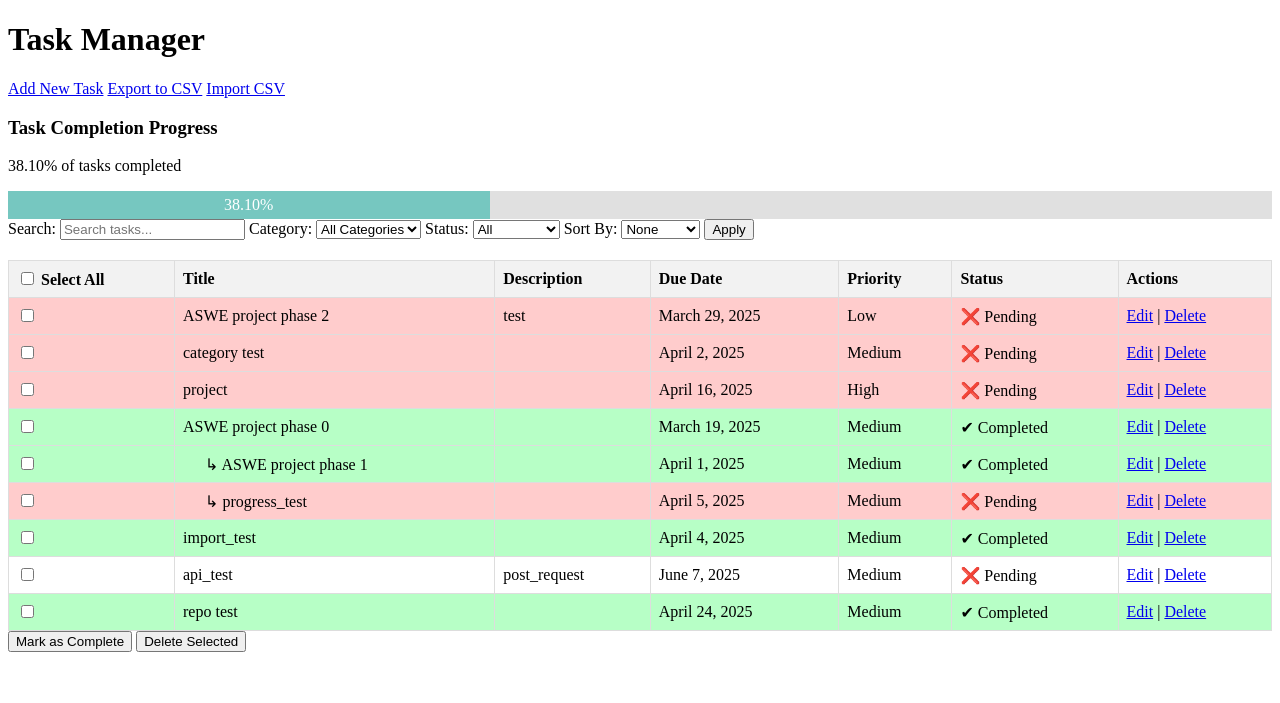
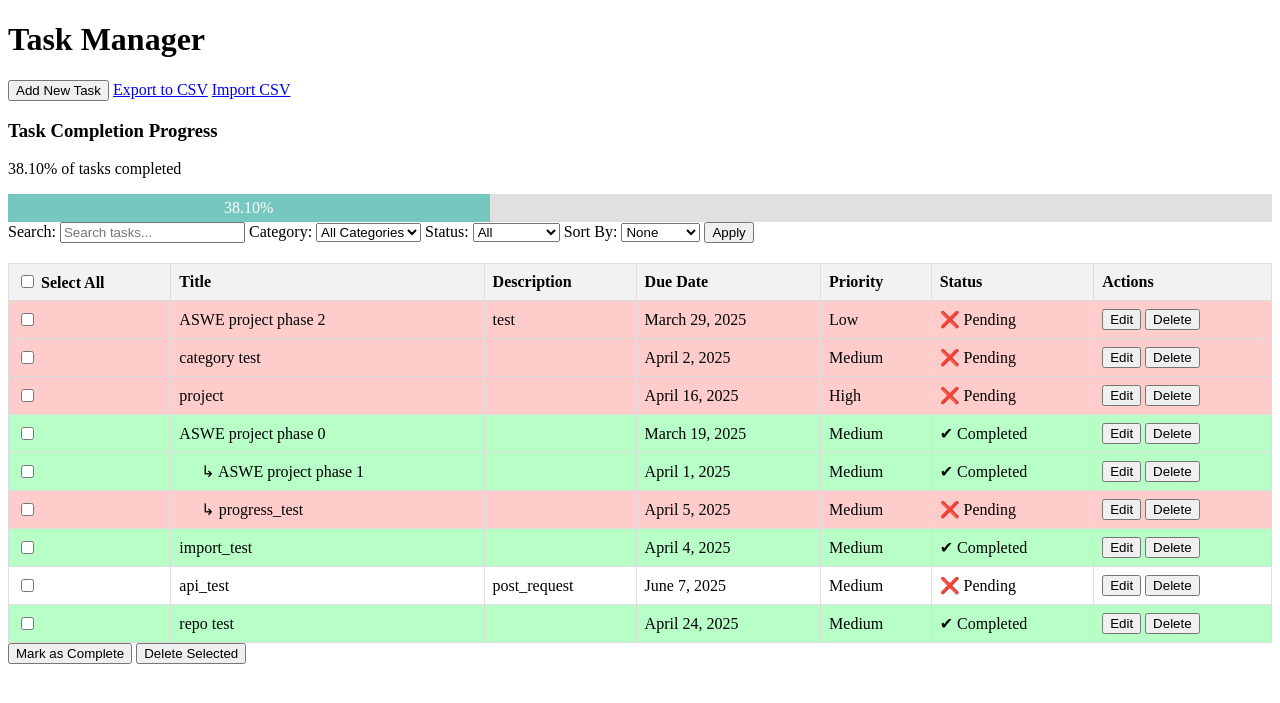
Before and after one commit to ShroukS/Django-Task-Manager, a Django app: page / in a window 1280 px wide. Shown: the top 703 px of the page. Run offline with Django 5.2, Linux system fonts and the light colour scheme; data comes from the database, SQL or seed files in the repository.

Commit message:
minor change to the edit, delete, and add new task buttons

```diff
--- a/tasks/templates/tasks/task_list.html
+++ b/tasks/templates/tasks/task_list.html
@@ -33,7 +33,10 @@
 
     <div>
         <!-- Add New Task Button -->
-        <a href="{% url 'task_create' %}" class="btn">Add New Task</a>
+        {% comment %} <a href="{% url 'task_create' %}" class="btn">Add New Task</a> {% endcomment %}
+        <form action="{% url 'task_create' %}" method="get" style="display: inline;">
+            <button type="submit" class="btn">Add New Task</button>
+        </form>
 
         <!-- Export to CSV Button -->
         <a href="{% url 'export_tasks_csv' %}" class="btn">Export to CSV</a>
@@ -116,8 +119,13 @@
                         <td>{{ task.get_priority_display }}</td>
                         <td>{% if task.completed %}✔ Completed{% else %}❌ Pending{% endif %}</td>
                         <td>
-                            <a href="{% url 'task_edit' task.id %}">Edit</a> |
-                            <a href="{% url 'task_delete' task.id %}">Delete</a>
+                            <form method="get" action="{% url 'task_edit' task.id %}" style="display:inline;">
+                                <button type="submit" class="btn btn-primary">Edit</button>
+                            </form>
+                            <form method="get" action="{% url 'task_delete' task.id %}" style="display:inline;">
+                                {% csrf_token %}
+                                <button type="submit" class="btn btn-danger">Delete</button>
+                            </form>
                         </td>
                     </tr>
 
@@ -136,8 +144,13 @@
                         <td>{{ subtask.get_priority_display }}</td>
                         <td>{% if subtask.completed %}✔ Completed{% else %}❌ Pending{% endif %}</td>
                         <td>
-                            <a href="{% url 'task_edit' subtask.id %}">Edit</a> |
-                            <a href="{% url 'task_delete' subtask.id %}">Delete</a>
+                            <form method="get" action="{% url 'task_edit' task.id %}" style="display:inline;">
+                                <button type="submit" class="btn btn-primary">Edit</button>
+                            </form>
+                            <form method="get" action="{% url 'task_delete' task.id %}" style="display:inline;">
+                                {% csrf_token %}
+                                <button type="submit" class="btn btn-danger">Delete</button>
+                            </form>
                         </td>
                     </tr>
                 {% endfor %}
```
